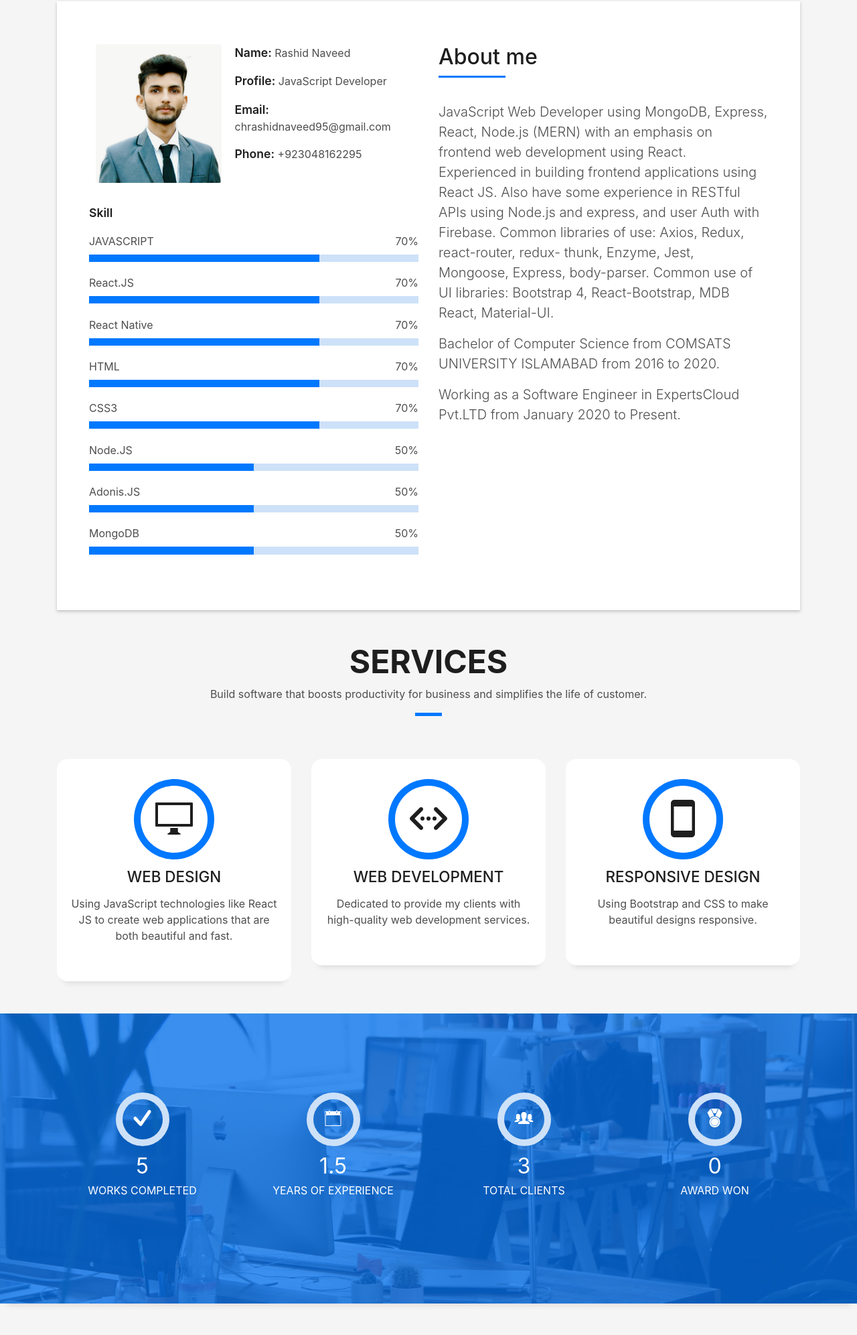
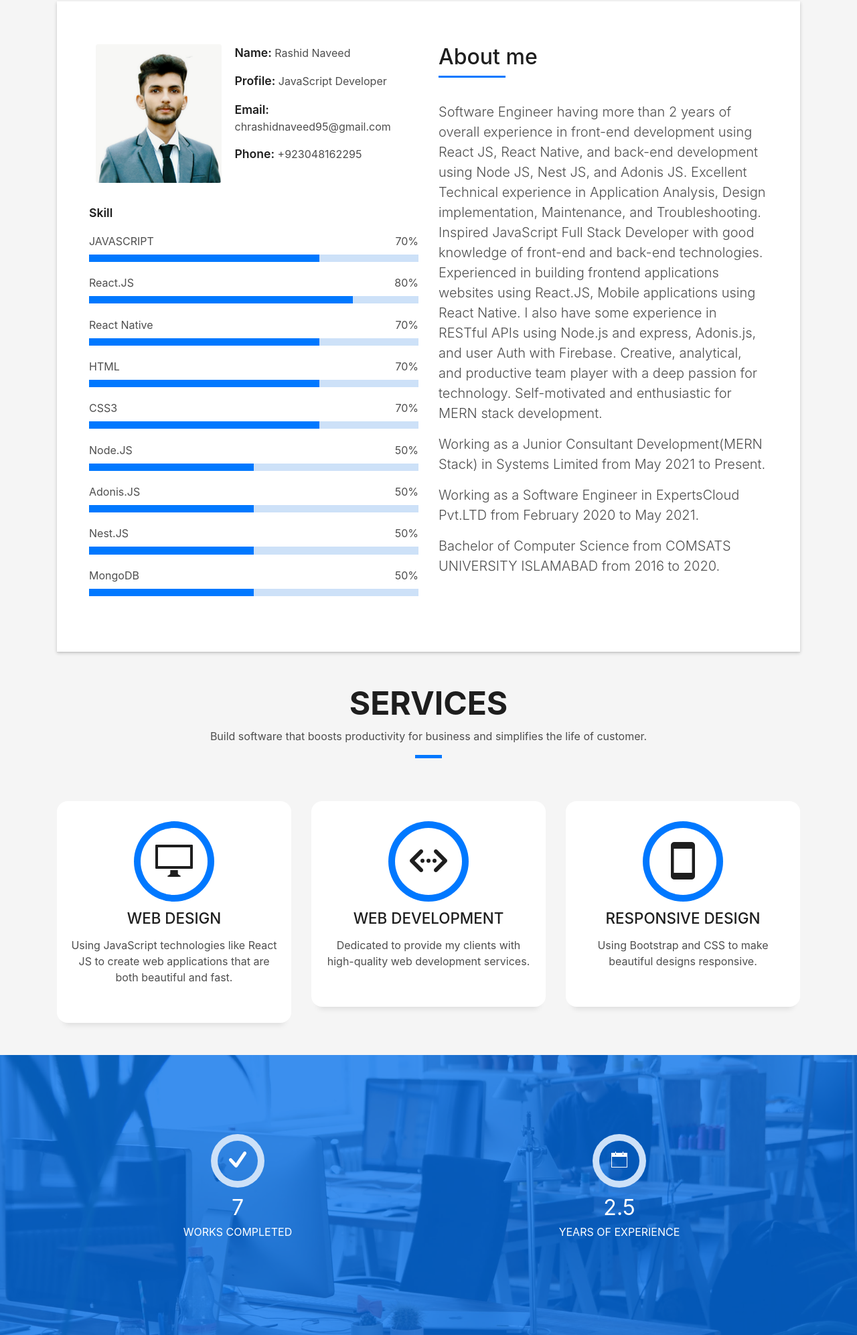
Before and after one commit to RashidNaveed/MyFolio, a plain HTML site: page index.html in a window 1280 px wide. Shown: the part 862-2855 px from the top of the page at 67% size. Drawn offline with Linux system fonts and the light colour scheme; files whose address does not match are found by name.

Commit message:
Updating Experience

```diff
--- a/index.html
+++ b/index.html
@@ -45,8 +45,8 @@
           </li>
           <li class="nav-item">
             <a class="nav-link"
-              href="https://drive.google.com/file/d/1l0QjmEsnJ_q3Rsux-uWvWaBXISyluigu/view?usp=sharing"
-              target="_blank" rel="noopener noreferrer">Download CV</a>
+              href="https://drive.google.com/file/d/1l0QjmEsnJ_q3Rsux-uWvWaBXISyluigu/view?usp=sharing" target="_blank"
+              rel="noopener noreferrer">Download CV</a>
           </li>
           <li class="nav-item">
             <a class="nav-link js-scroll" href="#contact">Contact</a>
@@ -97,9 +97,9 @@
                     <div class="progress-bar" role="progressbar" style="width: 70%" aria-valuenow="70" aria-valuemin="0"
                       aria-valuemax="100"></div>
                   </div>
-                  <span>React.JS</span> <span class="pull-right">70%</span>
+                  <span>React.JS</span> <span class="pull-right">80%</span>
                   <div class="progress">
-                    <div class="progress-bar" role="progressbar" style="width: 70%" aria-valuenow="70" aria-valuemin="0"
+                    <div class="progress-bar" role="progressbar" style="width: 80%" aria-valuenow="80" aria-valuemin="0"
                       aria-valuemax="100"></div>
                   </div>
                   <span>React Native</span> <span class="pull-right">70%</span>
@@ -127,6 +127,11 @@
                     <div class="progress-bar" role="progressbar" style="width: 50%" aria-valuenow="50" aria-valuemin="0"
                       aria-valuemax="100"></div>
                   </div>
+                  <span>Nest.JS</span> <span class="pull-right">50%</span>
+                  <div class="progress">
+                    <div class="progress-bar" role="progressbar" style="width: 50%" aria-valuenow="50" aria-valuemin="0"
+                      aria-valuemax="100"></div>
+                  </div>
                   <span>MongoDB</span> <span class="pull-right">50%</span>
                   <div class="progress">
                     <div class="progress-bar" role="progressbar" style="width: 50%" aria-valuenow="50" aria-valuemin="0"
@@ -142,17 +147,26 @@
                     </h5>
                   </div>
                   <p class="lead">
-                    JavaScript Web Developer using MongoDB, Express, React, Node.js (MERN) with an emphasis on frontend
-                    web development using React. Experienced in building frontend applications using React JS. Also have
-                    some experience in RESTful APIs using Node.js and express, and user Auth with Firebase. Common
-                    libraries of use: Axios, Redux, react-router, redux- thunk, Enzyme, Jest, Mongoose, Express,
-                    body-parser. Common use of UI libraries: Bootstrap 4, React-Bootstrap, MDB React, Material-UI.
+                    Software Engineer having more than 2 years of overall experience in front-end development using
+                    React JS, React Native, and back-end development using Node JS, Nest JS, and Adonis JS.
+                    Excellent Technical experience in Application Analysis, Design implementation, Maintenance, and
+                    Troubleshooting.
+                    Inspired JavaScript Full Stack Developer with good knowledge of front-end and back-end technologies.
+                    Experienced in building frontend applications websites using React.JS, Mobile applications using
+                    React Native.
+                    I also have some experience in RESTful APIs using Node.js and express, Adonis.js, and user Auth with
+                    Firebase.
+                    Creative, analytical, and productive team player with a deep passion for technology.
+                    Self-motivated and enthusiastic for MERN stack development.
+                  </p>
+                  <p class="lead">
+                    Working as a Junior Consultant Development(MERN Stack) in Systems Limited from May 2021 to Present.
+                  </p>
+                  <p class="lead">
+                    Working as a Software Engineer in ExpertsCloud Pvt.LTD from February 2020 to May 2021.
                   </p>
                   <p class="lead">
                     Bachelor of Computer Science from COMSATS UNIVERSITY ISLAMABAD from 2016 to 2020.
-                  </p>
-                  <p class="lead">
-                    Working as a Software Engineer in ExpertsCloud Pvt.LTD from January 2020 to Present.
                   </p>
                 </div>
               </div>
@@ -225,47 +239,25 @@
     <div class="overlay-mf"></div>
     <div class="container">
       <div class="row">
-        <div class="col-sm-3 col-lg-3">
+        <div class="col-sm-6 col-lg-6">
           <div class="counter-box">
             <div class="counter-ico">
               <span class="ico-circle"><i class="ion-checkmark-round"></i></span>
             </div>
             <div class="counter-num">
-              <p class="counter">5</p>
+              <p class="counter">7</p>
               <span class="counter-text">WORKS COMPLETED</span>
             </div>
           </div>
         </div>
-        <div class="col-sm-3 col-lg-3">
+        <div class="col-sm-6 col-lg-6">
           <div class="counter-box pt-4 pt-md-0">
             <div class="counter-ico">
               <span class="ico-circle"><i class="ion-ios-calendar-outline"></i></span>
             </div>
             <div class="counter-num">
-              <p class="counter">1.5</p>
+              <p class="counter">2.5</p>
               <span class="counter-text">YEARS OF EXPERIENCE</span>
-            </div>
-          </div>
-        </div>
-        <div class="col-sm-3 col-lg-3">
-          <div class="counter-box pt-4 pt-md-0">
-            <div class="counter-ico">
-              <span class="ico-circle"><i class="ion-ios-people"></i></span>
-            </div>
-            <div class="counter-num">
-              <p class="counter">3</p>
-              <span class="counter-text">TOTAL CLIENTS</span>
-            </div>
-          </div>
-        </div>
-        <div class="col-sm-3 col-lg-3">
-          <div class="counter-box pt-4 pt-md-0">
-            <div class="counter-ico">
-              <span class="ico-circle"><i class="ion-ribbon-a"></i></span>
-            </div>
-            <div class="counter-num">
-              <p class="counter">0</p>
-              <span class="counter-text">AWARD WON</span>
             </div>
           </div>
         </div>
@@ -306,8 +298,9 @@
                   <div class="col-sm-4"></div>
                   <div class="socials">
                     <ul>
-                      <li><a href="https://github.com/RashidNaveed/react-hooks-Burger-Builder" target="_blank" rel="noopener noreferrer"><span
-                            class="ico-circle"><i class="ion-social-github"></i></span></a></li>
+                      <li><a href="https://github.com/RashidNaveed/react-hooks-Burger-Builder" target="_blank"
+                          rel="noopener noreferrer"><span class="ico-circle"><i
+                              class="ion-social-github"></i></span></a></li>
                       <li><a href="https://react-my-burger-e3301.firebaseapp.com/" target="_blank"
                           rel="noopener noreferrer"><span class="ico-circle"><i class="ion-eye"></i></span></a>
                       </li>
@@ -335,8 +328,9 @@
                   <div class="col-sm-4"></div>
                   <div class="socials">
                     <ul>
-                      <li><a href="https://github.com/RashidNaveed/facebook_messegner_clone" target="_blank" rel="noopener noreferrer"><span
-                            class="ico-circle"><i class="ion-social-github"></i></span></a></li>
+                      <li><a href="https://github.com/RashidNaveed/facebook_messegner_clone" target="_blank"
+                          rel="noopener noreferrer"><span class="ico-circle"><i
+                              class="ion-social-github"></i></span></a></li>
                       <li><a href="https://facebook-messenger-clone-a47e1.web.app/" target="_blank"
                           rel="noopener noreferrer"><span class="ico-circle"><i class="ion-eye"></i></span></a>
                       </li>
@@ -358,16 +352,18 @@
                   <div class="row-sm-12">
                     <h2 class="w-title">NetFlix Clone</h2>
                     <div class="w-more">
-                      <span class="w-date">Messenger Clone is demo app created with React Hooks, react-youtube and Firebase</span>
+                      <span class="w-date">Messenger Clone is demo app created with React Hooks, react-youtube and
+                        Firebase</span>
                     </div>
                   </div>
                   <div class="col-sm-4"></div>
                   <div class="socials">
                     <ul>
-                      <li><a href="https://github.com/RashidNaveed/netflix_clone" target="_blank" rel="noopener noreferrer"><span
-                            class="ico-circle"><i class="ion-social-github"></i></span></a></li>
-                      <li><a href="https://netflixclone-ef27d.web.app/" target="_blank"
-                          rel="noopener noreferrer"><span class="ico-circle"><i class="ion-eye"></i></span></a>
+                      <li><a href="https://github.com/RashidNaveed/netflix_clone" target="_blank"
+                          rel="noopener noreferrer"><span class="ico-circle"><i
+                              class="ion-social-github"></i></span></a></li>
+                      <li><a href="https://netflixclone-ef27d.web.app/" target="_blank" rel="noopener noreferrer"><span
+                            class="ico-circle"><i class="ion-eye"></i></span></a>
                       </li>
                     </ul>
                   </div>
@@ -393,10 +389,11 @@
                   <div class="col-sm-4"></div>
                   <div class="socials">
                     <ul>
-                      <li><a href="https://github.com/RashidNaveed/tiktok_clone" target="_blank" rel="noopener noreferrer"><span
-                            class="ico-circle"><i class="ion-social-github"></i></span></a></li>
-                      <li><a href="https://tiktok-clone-c50e2.web.app/" target="_blank"
-                          rel="noopener noreferrer"><span class="ico-circle"><i class="ion-eye"></i></span></a>
+                      <li><a href="https://github.com/RashidNaveed/tiktok_clone" target="_blank"
+                          rel="noopener noreferrer"><span class="ico-circle"><i
+                              class="ion-social-github"></i></span></a></li>
+                      <li><a href="https://tiktok-clone-c50e2.web.app/" target="_blank" rel="noopener noreferrer"><span
+                            class="ico-circle"><i class="ion-eye"></i></span></a>
                       </li>
                     </ul>
                   </div>
@@ -422,10 +419,11 @@
                   <div class="col-sm-4"></div>
                   <div class="socials">
                     <ul>
-                      <li><a href="https://github.com/RashidNaveed/Youtube_Clone" target="_blank" rel="noopener noreferrer"><span
-                            class="ico-circle"><i class="ion-social-github"></i></span></a></li>
-                      <li><a href="https://clone-292ef.web.app/" target="_blank"
-                          rel="noopener noreferrer"><span class="ico-circle"><i class="ion-eye"></i></span></a>
+                      <li><a href="https://github.com/RashidNaveed/Youtube_Clone" target="_blank"
+                          rel="noopener noreferrer"><span class="ico-circle"><i
+                              class="ion-social-github"></i></span></a></li>
+                      <li><a href="https://clone-292ef.web.app/" target="_blank" rel="noopener noreferrer"><span
+                            class="ico-circle"><i class="ion-eye"></i></span></a>
                       </li>
                     </ul>
                   </div>
@@ -467,18 +465,21 @@
                   </div>
                   <div class="socials">
                     <ul>
-                      <li style="margin-bottom: 15px;"><a href="https://www.facebook.com/rashidnaveed2295" target="_blank"
+                      <li style="margin-bottom: 15px;"><a href="https://www.facebook.com/rashidnaveed2295"
+                          target="_blank" rel="noopener noreferrer"><span class="ico-circle"><i
+                              class="ion-social-facebook"></i></span></a></li>
+                      <li style="margin-bottom: 15px;"><a href="https://www.linkedin.com/in/rashidnaveedch"
+                          target="_blank" rel="noopener noreferrer"><span class="ico-circle"><i
+                              class="ion-social-linkedin"></i></span></a></li>
+                      <li style="margin-bottom: 15px;"><a href="https://twitter.com/ChRashid95?s=09" target="_blank"
                           rel="noopener noreferrer"><span class="ico-circle"><i
-                              class="ion-social-facebook"></i></span></a></li>
-                      <li style="margin-bottom: 15px;"><a href="https://www.linkedin.com/in/rashidnaveedch" target="_blank"
+                              class="ion-social-twitter"></i></span></a></li>
+                      <li style="margin-bottom: 15px;"><a href="https://github.com/RashidNaveed" target="_blank"
                           rel="noopener noreferrer"><span class="ico-circle"><i
-                              class="ion-social-linkedin"></i></span></a></li>
-                      <li style="margin-bottom: 15px;"><a href="https://twitter.com/ChRashid95?s=09" target="_blank" rel="noopener noreferrer"><span
-                            class="ico-circle"><i class="ion-social-twitter"></i></span></a></li>
-                      <li style="margin-bottom: 15px;"><a href="https://github.com/RashidNaveed" target="_blank" rel="noopener noreferrer"><span
-                            class="ico-circle"><i class="ion-social-github"></i></span></a></li>
-                      <li style="margin-bottom: 15px;"><a href="https://join.skype.com/invite/YmHQQDJbpIhG " target="_blank"
-                          rel="noopener noreferrer"><span class="ico-circle"><i class="ion-social-skype"></i></span></a>
+                              class="ion-social-github"></i></span></a></li>
+                      <li style="margin-bottom: 15px;"><a href="https://join.skype.com/invite/YmHQQDJbpIhG "
+                          target="_blank" rel="noopener noreferrer"><span class="ico-circle"><i
+                              class="ion-social-skype"></i></span></a>
                       </li>
                     </ul>
                   </div>
```
